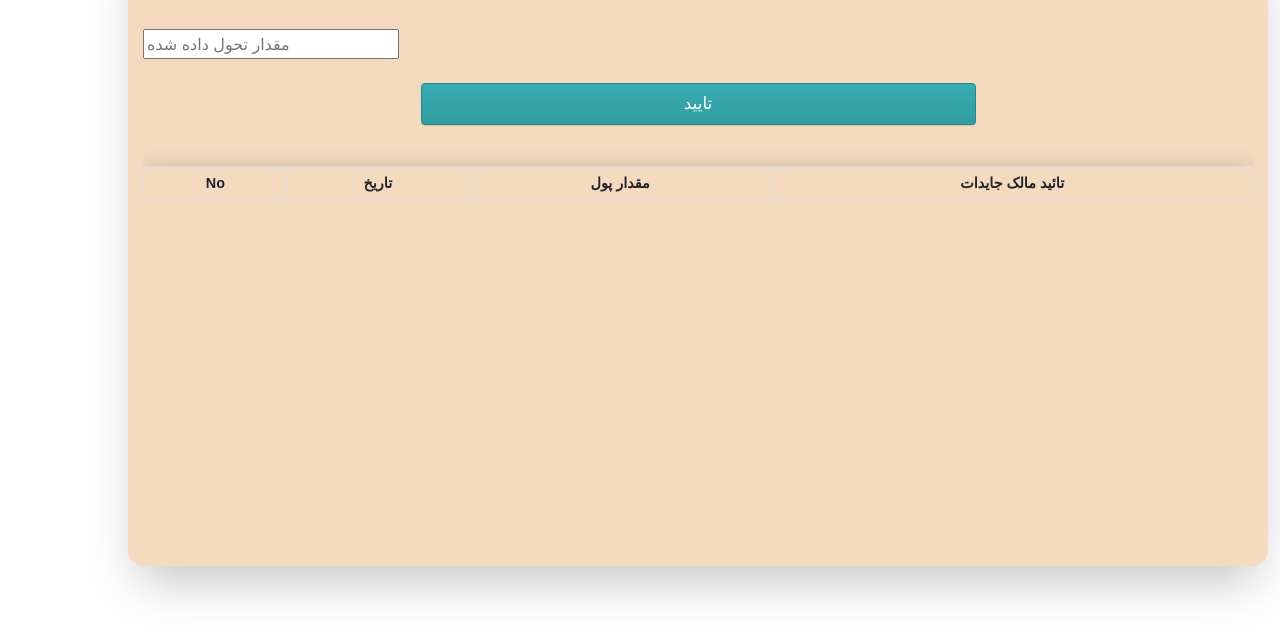
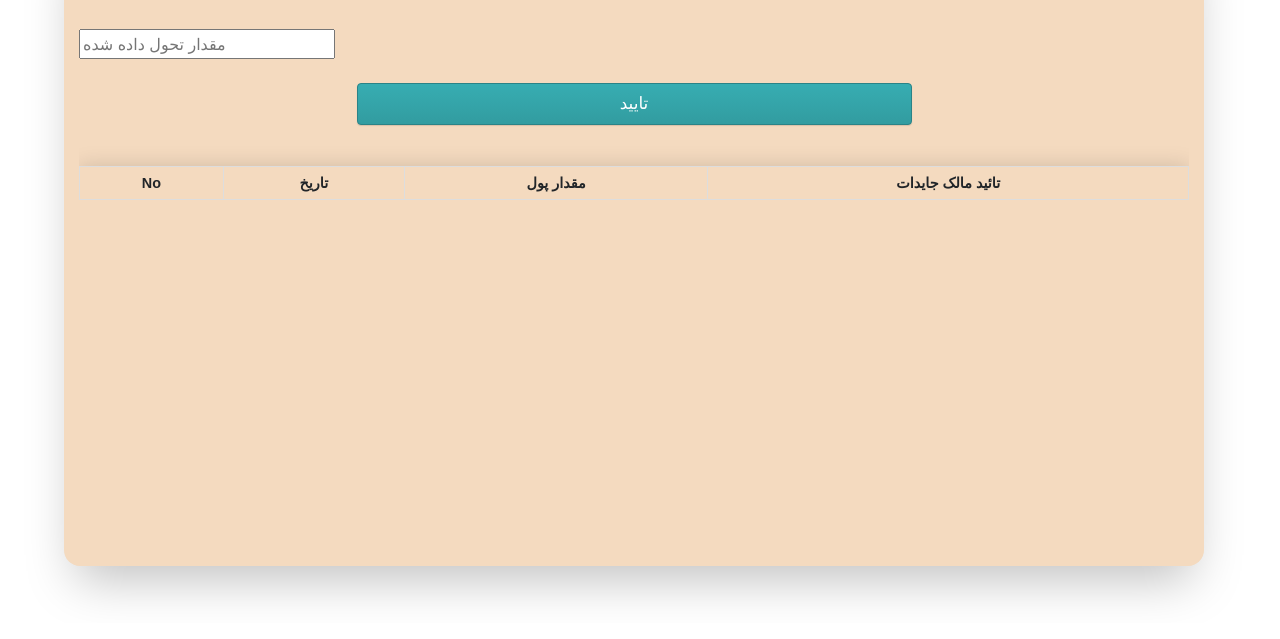
Before and after one commit to Khirullah/baharsabz, a plain HTML site: page client.html in a window 1280 px wide. Both pictures are taken after a click on the link "رسیده به صاحب جایدات". Shown: the part 177-816 px from the top of the page. Drawn offline with nearby package versions, Linux system fonts and the light colour scheme; no server answers.

Commit message:
Update client.html

```diff
--- a/client.html
+++ b/client.html
@@ -58,7 +58,7 @@
 
         .container {
             margin-top: 10%;
-            margin-left: 10%;
+            margin-left: 5%;
             width: 90%;
             height: 80%;
             background: #f4dabf;
@@ -198,7 +198,7 @@ input[type="button"], input[type="submit"]{
                 <br>
                 <input type="button" id="shop_btn" value="تایید">
 
-	<div id="" style="overflow:scroll; height:90%;">
+	<div id="" style="overflow:scroll; height:330px;">
 		<table>
 			<thead>
 				<th>No:</th>
@@ -389,7 +389,7 @@ input[type="button"], input[type="submit"]{
 
             </form>
 
-	<div id="" style="overflow:scroll; height:90%;">
+	<div id="" style="overflow:scroll; height:350px;">
 		<table>
 			<thead>
 				<th>No</th>
@@ -479,7 +479,7 @@ input[type="button"], input[type="submit"]{
                 <br>
                 <textarea id="info" type="text" placeholder="معلومات پول مصرف شده"></textarea>
                 <input id="spend_btn" type="button" value="تایید">
-	<div id="" style="overflow:scroll; height:330px;">
+	<div id="" style="overflow:scroll; height:280px;">
 		<table>
 			<thead>
 				<th>No</th>
```
